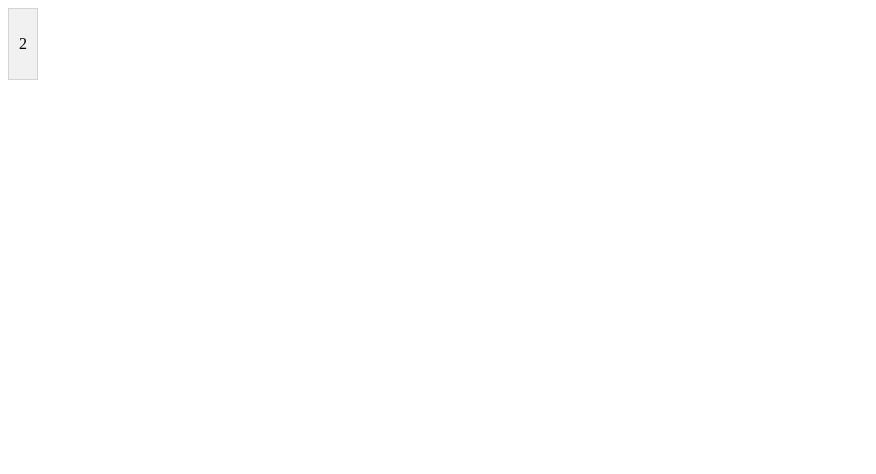
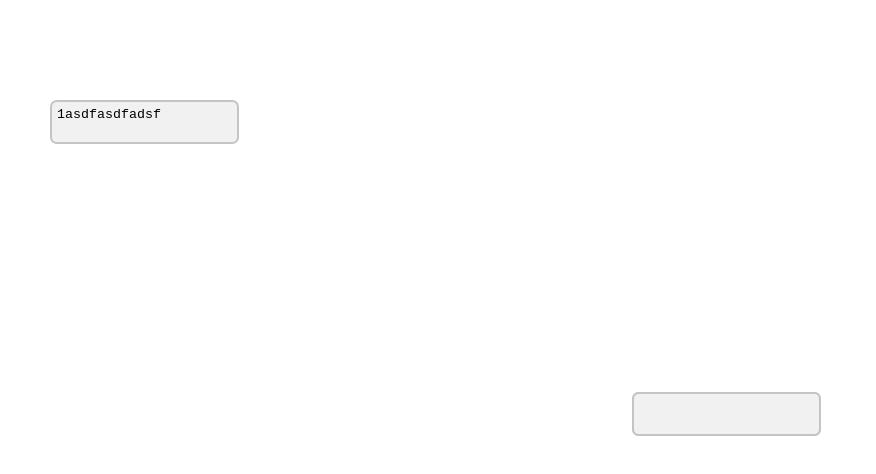
Before and after one commit to Amnoshield/NoteTree, a website built with Vite: page apps/web/index.html in a window 1280 px wide. Shown: the whole page, without its empty margins (0-876 px from the left). Built offline with nearby package versions, Linux system fonts and the light colour scheme.

Commit message:
added text and text editing.

```diff
--- /dev/null
+++ b/apps/web/SaveSystem.ts
@@ -0,0 +1,5 @@
+
+export interface SaveSystem {
+	save(): JSON;
+	load(data: JSON): void;
+}
--- a/apps/web/nodes/node-template.html
+++ b/apps/web/nodes/node-template.html
@@ -1,4 +1,4 @@
 <div class='tree-node'>
-	<p class='text'>{{ text }}</p>
+	<textarea class="text" readonly style="::selection { background: red; }">{{ text }}</textarea>
 	<div class="children"></div>
 </div>
--- a/apps/web/nodes/node.ts
+++ b/apps/web/nodes/node.ts
@@ -1,48 +1,72 @@
 import template from './node-template.html?raw';
+import type { SaveSystem } from '../SaveSystem';
 
-class TreeNode {
+class TreeNode implements SaveSystem {
 
-	constructor();
-	constructor(text: string);
-	constructor(text?: string) {
-		this.Xmouse = 0;
-		this.Ymouse = 0;
-
-		if (text == undefined) {
-			text = "";
-		}
-		var content: string = template.replace('{{ text }}', text);
-
-		this.wrapper = document.createElement('div');
-		this.wrapper.innerHTML = content;
-		this.wrapper.style.position = "absolute"
-		this.wrapper.addEventListener("mousedown", this.startDrag.bind(this))
-		//this.wrapper.onmousedown = this.startDrag;
+	public save(): JSON {
+		return JSON.parse('{\
+			"name":"test"\
+		}');
 	}
-
-	public addToCanvas(canvas: HTMLElement) {
-		canvas.insertAdjacentElement("beforeend", this.wrapper);
+	public load(data: JSON): void {
+		throw new Error('Method not implemented.');
 	}
 
 	public addChild() {
 		throw new Error("Not implemented yet");
 	}
 
-	startDrag = (e: MouseEvent) => {
+	private addToCanvas(canvas: HTMLElement) {
+		canvas.insertAdjacentElement("beforeend", this.wrapper);
+	}
+
+	// lock and unlock text editing
+	private dblClick = (e: MouseEvent) => {
 		e.preventDefault();
+
+		const caret = Number(this.textArea.dataset.caret ?? 0);
+
+		this.textArea.readOnly = false;
+		this.textArea.focus()
+  		this.textArea.setSelectionRange(caret, caret);
+		this.textArea.classList.toggle("selection-disabled", false);
+
+		this.textArea.addEventListener("focusout", this.lock)
+		this.textArea.removeEventListener("dblclick", this.dblClick)
+	}
+
+	private lock = (e: FocusEvent) => {
+		this.textArea.removeEventListener("focusout", this.lock)
+		this.textArea.addEventListener("dblclick", this.dblClick)
+		this.textArea.readOnly = true;
+		this.textArea.blur()
+		this.wrapper.focus()
+		this.textArea.classList.toggle("selection-disabled", true);
+	}
+
+	private trackCaretPosition = (e: MouseEvent) => {
+		// Store caret position before dblclick selection happens
+		if (this.textArea.readOnly) {
+			this.textArea.dataset.caret = String(this.textArea.selectionStart ?? 0);
+		}
+	}
+
+	//draging
+	private startDrag = (e: MouseEvent) => {
+		if (document.activeElement === this.textArea)
+			return;
+
+		//e.preventDefault();
 		// get the mouse cursor position at startup:
 		this.Xmouse = e.clientX;
 		this.Ymouse = e.clientY;
-		document.onmouseup = this.stopDrag;
+		//document.onmouseup = this.stopDrag;
 		// call a function whenever the cursor moves:
-		//document.onmousemove = this.elementDrag;
 		document.addEventListener("mouseup", this.stopDrag)
 		document.addEventListener("mousemove", this.elementDrag)
-		console.log("starting drag")
-
 	}
 
-	elementDrag = (e: MouseEvent) => {
+	private elementDrag = (e: MouseEvent) => {
 		e.preventDefault();
 		// calculate the new cursor position:
 		var Xdif = this.Xmouse - e.clientX;
@@ -50,24 +74,88 @@ class TreeNode {
 		this.Xmouse = e.clientX;
 		this.Ymouse = e.clientY;
 		// set the element's new position:
-		this.wrapper.style.top = (this.wrapper.offsetTop - Ydif) + "px";
-		this.wrapper.style.left = (this.wrapper.offsetLeft - Xdif) + "px";
+		this.Xpos -= Xdif;
+		this.Ypos -= Ydif;
+		this.setPos(this.Xpos, this.Ypos)
 	}
 
-	stopDrag = (e: MouseEvent) => {
+	private stopDrag = (e: MouseEvent) => {
 		//stop moving when mouse button is released:
 		document.removeEventListener("mouseup", this.stopDrag)
 		document.removeEventListener("mousemove", this.elementDrag)
+		this.textArea.blur()
+		this.wrapper.focus()
 	}
 
+	private setPos(x: number, y: number) {
+		this.wrapper.style.left = x + "px";
+		this.wrapper.style.top = y + "px";
+	}
+
+	//constructor
+	constructor(canvas: HTMLElement, options?: { text?: string; pos?: { x: number; y: number } }) {
+		var text;
+		var pos;
+		if (options !== undefined) {
+			text = options.text;
+			pos = options.pos;
+		}
+
+		this.Xpos = 0;
+		this.Ypos = 0;
+		if (pos !== undefined) {
+			this.Xpos = pos.x;
+			this.Ypos = pos.y;
+		}
+		else if (canvas !== undefined) {
+			var Xscreen: number = window.innerWidth / 2;
+			var Yscreen: number = window.innerHeight / 2;
+			var Xcanvas: number = canvas.offsetLeft;
+			var Ycanvas: number = canvas.offsetTop;
+			this.Xpos = Xscreen - Xcanvas;
+			this.Ypos = Yscreen - Ycanvas;
+		}
+
+		if (text == undefined)
+			text = "";
+		var content: string = template.replace('{{ text }}', text);
+
+		this.Xmouse = 0;
+		this.Ymouse = 0;
+
+		this.wrapper = document.createElement('div');
+		this.setPos(this.Xpos, this.Ypos);
+		this.wrapper.innerHTML = content;
+		this.wrapper.style.position = "absolute"
+		this.wrapper.addEventListener("mousedown", this.startDrag)
+
+		var textAreaCheck = this.wrapper.getElementsByTagName('textarea')[0];
+		if (textAreaCheck !== undefined) // This should always pass
+			this.textArea = textAreaCheck
+		else
+			throw new Error("Error: textarea element not found")
+
+		this.textArea.addEventListener('dblclick', this.dblClick)
+		this.textArea.addEventListener("mousedown", this.trackCaretPosition)
+		this.textArea.classList.toggle("selection-disabled", true);
+
+		if (canvas !== undefined)
+			this.addToCanvas(canvas);
+	}
+
+	// fields
 	private wrapper: HTMLDivElement;
+	private textArea: HTMLTextAreaElement;
 	private Xmouse: number;
 	private Ymouse: number;
+	private Xpos: number;
+	private Ypos: number;
 }
 
 
 const canvas = document.getElementById("canvas")
 if (canvas !== null) {
-	new TreeNode("1").addToCanvas(canvas);
-	new TreeNode("2").addToCanvas(canvas);
+	new TreeNode(canvas, { text: "1asdfasdfadsf", pos: { x: 50, y: 100 } });
+	new TreeNode(canvas, { text: "2" });
+	new TreeNode(canvas);
 }
--- a/apps/web/required_style.css
+++ b/apps/web/required_style.css
@@ -5,3 +5,9 @@
 	top: 0;
     left: 0;
 }
+.text {
+	resize: none;
+}
+.text.selection-disabled::selection{
+	background: rgba(255, 0, 0, 0);
+}
--- a/apps/web/style.css
+++ b/apps/web/style.css
@@ -1,6 +1,10 @@
-.tree-node {
+.text {
 	background-color: #f1f1f1;
-	border: 1px solid #d3d3d3;
-	padding: 10px;
-	text-align: center;
+	border: 2px solid #c4c4c4;
+	padding: 5px;
+	/* text-align: center; */
+	border-radius: 0.5em;
 }
+.text:focus {
+	border: 1px solid #aaaaaa;
+}
```
